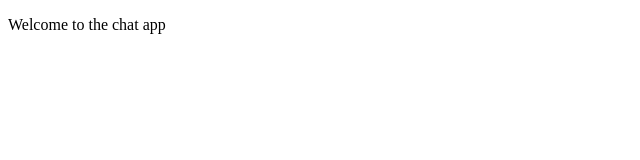
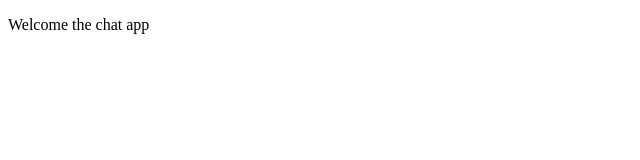
Before and after one commit to Fabs2308/node-chat-app, a website: page public/index.html in a window 1280 px wide. Shown: the full height of the page, 0-640 px from the left. Drawn offline with Linux system fonts and the light colour scheme.

Commit message:
4/3/2018

```diff
--- a/package.json
+++ b/package.json
@@ -16,7 +16,6 @@
     "nodemon": "^1.10.0"
   },
   "dependencies": {
-    "body-parser": "^1.18.2",
     "express": "^4.16.3"
   }
 }
--- a/public/index.html
+++ b/public/index.html
@@ -5,6 +5,6 @@
     <title>node chat app</title>
 </head>
 <body>
-    <p>Welcome to the chat app</p>
+    <p>Welcome the chat app</p>
 </body>
 </html>
--- a/server/server.js
+++ b/server/server.js
@@ -6,7 +6,7 @@ const publicPath = path.join(__dirname, '../public');
 var app = express();
 
 const port = process.env.PORT || 3000;
-
+d
 app.use(express.static(publicPath));
 
 app.listen(port, () => {
```
Also changed, not shown: 1 other file.
